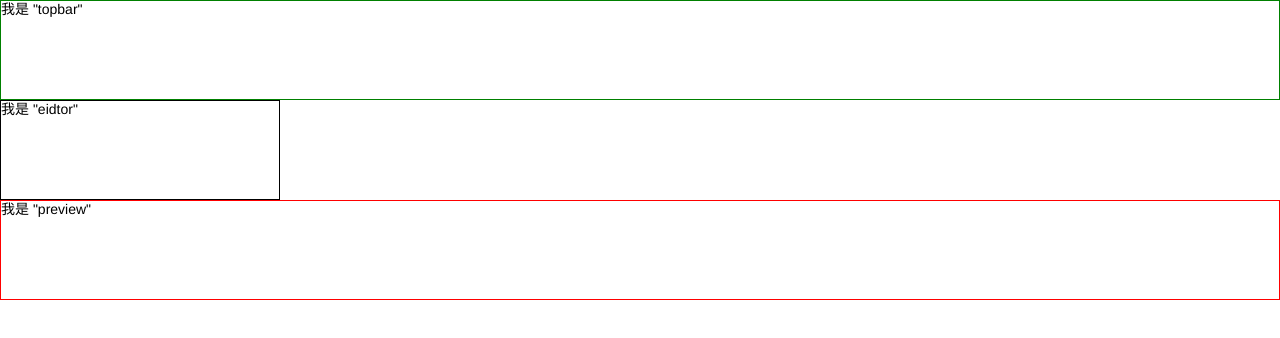
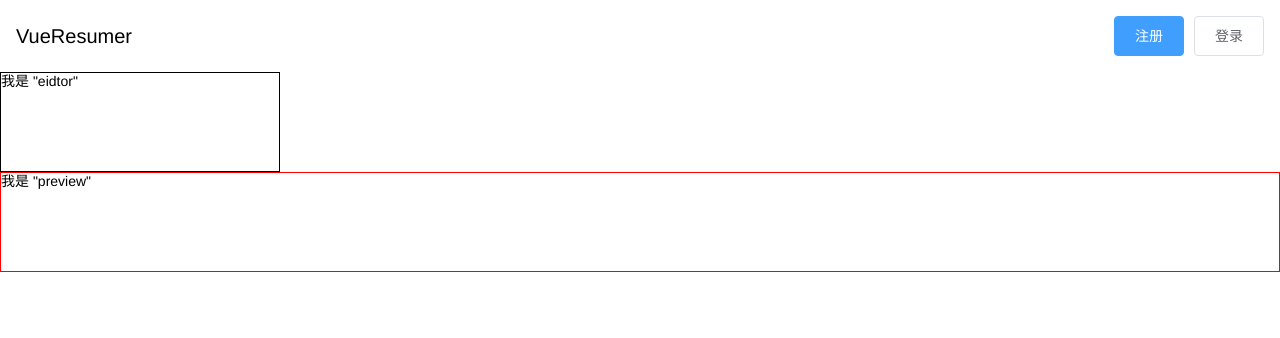
Before and after one commit to weiyanqin/vue-onlineResumeEditor, a Vue app: page / in a window 1280 px wide. Shown: the top 338 px of the page. Built offline with nearby package versions, Linux system fonts and the light colour scheme.

Commit message:
modify topBar

```diff
--- a/package.json
+++ b/package.json
@@ -10,7 +10,7 @@
     "build": "node build/build.js"
   },
   "dependencies": {
-    "element-ui": "^2.4.4",
+    "element-ui": "^2.4.5",
     "normalize.css": "^8.0.0",
     "vue": "^2.5.2"
   },
--- a/src/App.vue
+++ b/src/App.vue
@@ -25,6 +25,10 @@
 </script>
 
 <style lang="scss">
+html, body, #app{
+  height:100%;
+  overflow: hidden;
+}
 #app {
   font-family: "Avenir", Helvetica, Arial, sans-serif;
   display: flex;
--- a/src/components/Topbar.vue
+++ b/src/components/Topbar.vue
@@ -1,12 +1,22 @@
 <template>
     <div id="topbar">
-        我是 "topbar"
+        <div class="logo">
+            VueResumer
+        </div>
+        <div class="actions">
+            <el-button type="primary">注册</el-button>
+            <el-button>登录</el-button>
+        </div>
     </div>
+
 </template>
 
 <style>
-#topbar{
-    border: 1px solid green;
-    min-height: 100px;
+#topbar {
+  display: flex;
+  justify-content: space-between;
+  padding: 16px;
+  align-items: center;
+  font-size: 20px;
 }
 </style>
--- a/src/main.js
+++ b/src/main.js
@@ -4,6 +4,12 @@
 import App from './App'
 import './assets/reset.scss'
 import 'normalize.css'
+
+import ElementUI from 'element-ui';
+import 'element-ui/lib/theme-chalk/index.css';
+
+Vue.use(ElementUI);
+
 
 Vue.config.productionTip = false
 
```
Also changed, not shown: 1 other file (tests, documents, lock files or other folders).
